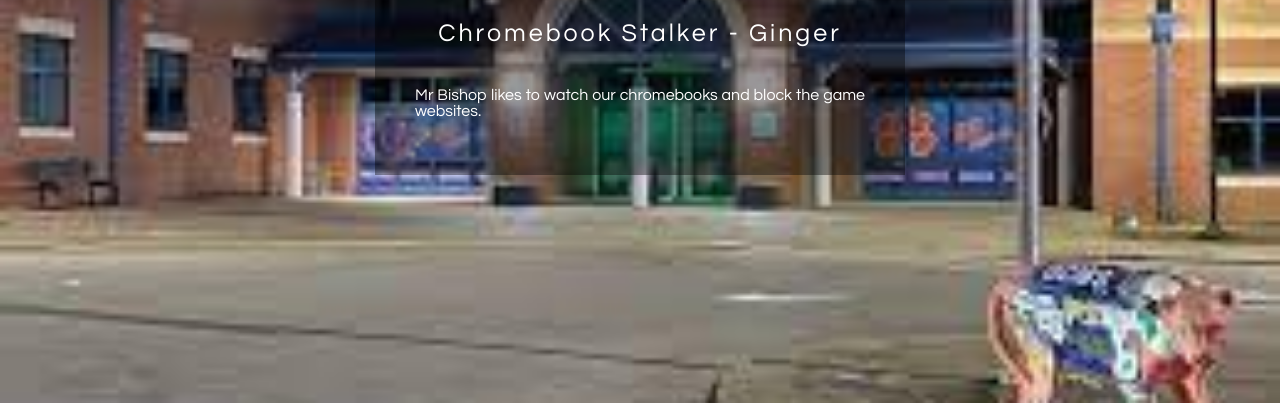
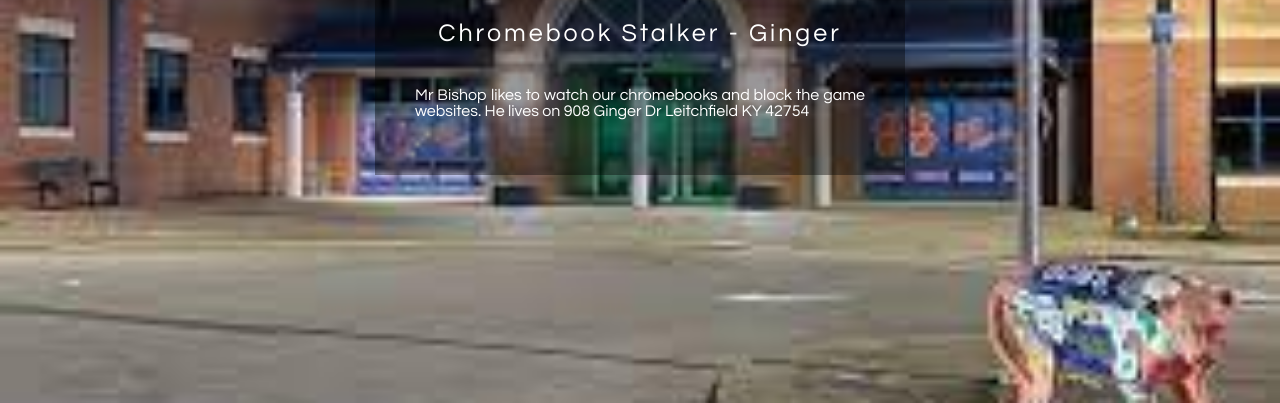
Before and after one commit to jgcksn/mrbishop, a plain HTML site: page index.html in a window 1280 px wide. Shown: the part 397-800 px from the top of the page. Drawn offline with Linux system fonts and the light colour scheme.

Commit message:
Update index.html

```diff
--- a/index.html
+++ b/index.html
@@ -15,7 +15,7 @@
         <img src="profilepic.jpg" alt="" class="box-img">
         <h1>Brandon Bishop</h1>
         <h5>Chromebook Stalker - Ginger</h5>
-        <p>Mr Bishop likes to watch our chromebooks and block the game websites.
+        <p>Mr Bishop likes to watch our chromebooks and block the game websites. He lives on 908 Ginger Dr Leitchfield KY 42754
         </p>
 
 
```
